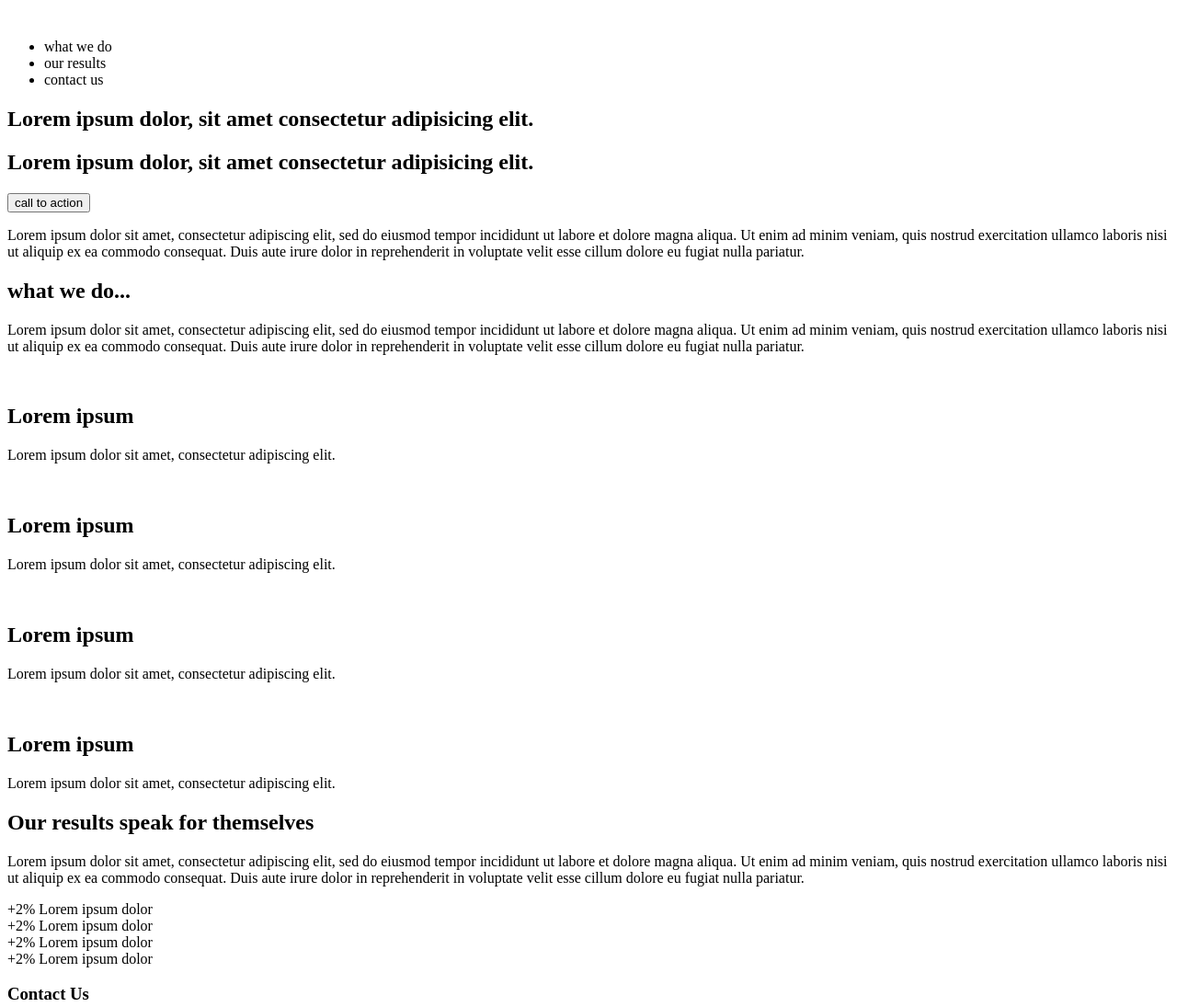
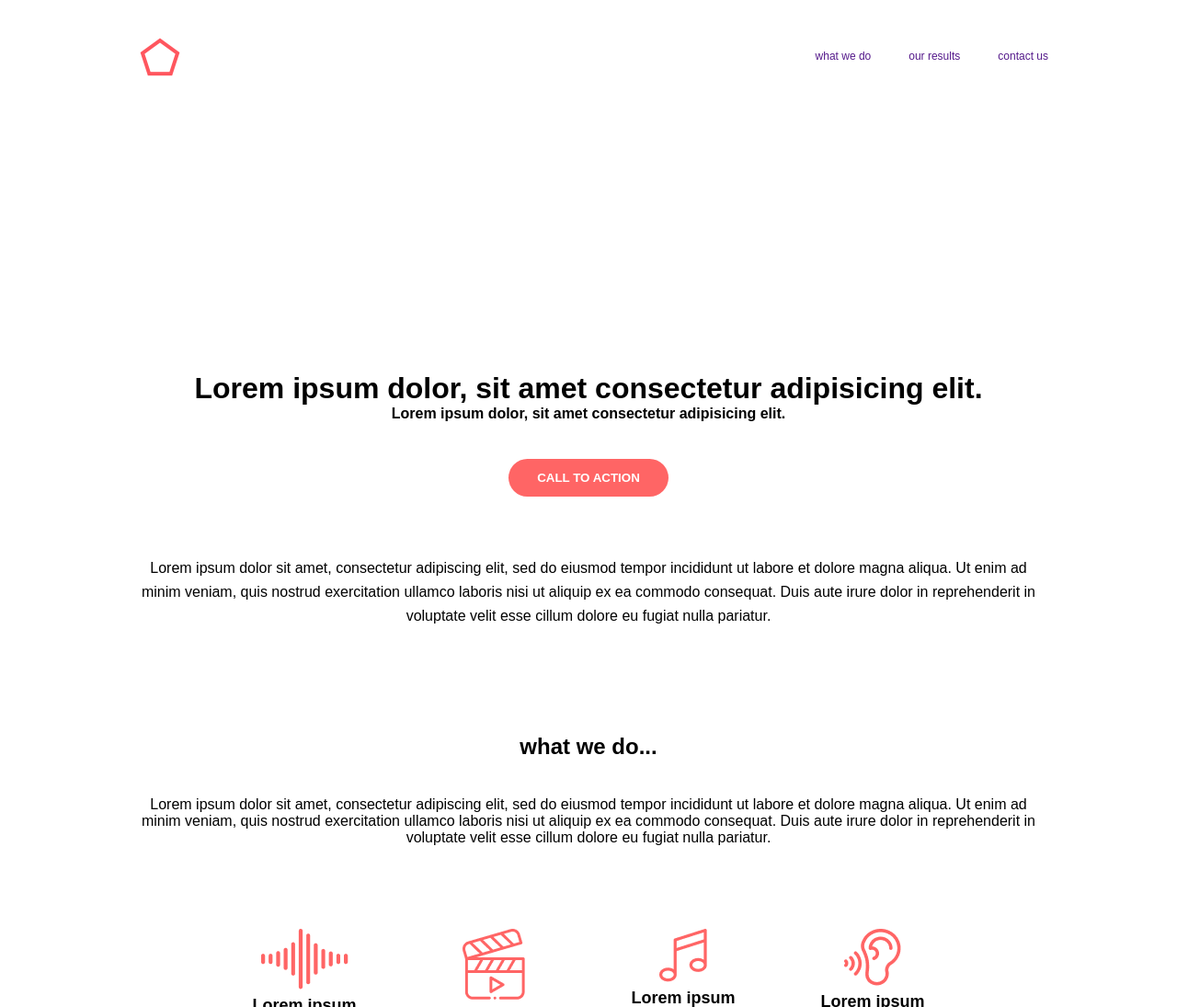
Before and after one commit to Eli-Keli/eli-sylvia-projects, a plain HTML site: page Headphones/index.html in a window 1280 px wide. Shown: the top 1095 px of the page at 92% size. Drawn offline with Linux system fonts and the light colour scheme; files whose address does not match are found by name.

Commit message:
Styling for hero-1 and what-we-do

```diff
--- a/Headphones/index.html
+++ b/Headphones/index.html
@@ -5,28 +5,29 @@
     <meta charset="UTF-8" />
     <meta name="viewport" content="width=device-width, initial-scale=1.0" />
     <title>Headphones</title>
+    <link rel="stylesheet" href="styles.css">
 </head>
 
 <body>
+    <section class="hero-wrapper">
+        <div class="hero">
             <header>
+                <img src="./assets/images/logo_headphones.png" alt="Logo" />
                 <nav>
-            <img src="" alt="" />
                     <ul>
-                <li>what we do</li>
-                <li>our results</li>
-                <li>contact us</li>
+                        <li><a href="">what we do</a></li>
+                        <li><a href="">our results</a></li>
+                        <li><a href="">contact us</a></li>
                     </ul>
                 </nav>
             </header>
-
             <main>
                 <section id="hero-section">
                     <div class="hero-container">
+                        <!-- <img class="hero-img" src="./assets/images/headphones_hero_1.jpg" alt=""> -->
                         <h1>Lorem ipsum dolor, sit amet consectetur adipisicing elit.</h1>
                         <h2>Lorem ipsum dolor, sit amet consectetur adipisicing elit.</h2>
-
-                <button>call to action</button>
-
+                        <button class="btn">call to action</button>
                         <p>
                             Lorem ipsum dolor sit amet, consectetur adipiscing elit, sed do
                             eiusmod tempor incididunt ut labore et dolore magna aliqua. Ut enim
@@ -35,6 +36,8 @@
                             reprehenderit in voluptate velit esse cillum dolore eu fugiat nulla
                             pariatur.
                         </p>
+                    </div>
+                </section>
         </div>
     </section>
 
@@ -53,23 +56,23 @@
                 </div>
 
                 <div class="part2">
-                    <div class="ic-01">
-                        <img src="" alt="" />
+                    <div>
+                        <img src="./assets/images/sound-frecuency.png" alt="" />
                         <h2>Lorem ipsum</h2>
                         <p>Lorem ipsum dolor sit amet, consectetur adipiscing elit.</p>
                     </div>
-                    <div class="ic-02">
-                        <img src="" alt="" />
+                    <div>
+                        <img src="./assets/images/video.png" alt="" />
                         <h2>Lorem ipsum</h2>
                         <p>Lorem ipsum dolor sit amet, consectetur adipiscing elit.</p>
                     </div>
-                    <div class="ic-03">
-                        <img src="" alt="" />
+                    <div>
+                        <img src="./assets/images/music.png" alt="" />
                         <h2>Lorem ipsum</h2>
                         <p>Lorem ipsum dolor sit amet, consectetur adipiscing elit.</p>
                     </div>
-                    <div class="ic-04">
-                        <img src="" alt="" />
+                    <div>
+                        <img src="./assets/images/hearing.png" alt="" />
                         <h2>Lorem ipsum</h2>
                         <p>Lorem ipsum dolor sit amet, consectetur adipiscing elit.</p>
                     </div>
--- a/Headphones/styles.css
+++ b/Headphones/styles.css
@@ -0,0 +1,114 @@
+@font-face {
+    font-family: "Souce Sans Pro";
+    src: url(./assets/font/SourceSansPro-Black.otf)
+     url(./assets/font/SourceSansPro-Bold.otf)
+     url(./assets/font/SourceSansPro-Light.otf)
+     url(./assets/font/SourceSansPro-ExtraLight.otf)
+     url(./assets/font/SourceSansPro-Semibold.otf)
+     url(./assets/font/SourceSansPro-Regular.otf);
+}
+
+* {
+    box-sizing: border-box;
+    margin: 0;
+}
+
+body {
+    font-family: "Source Sans Pro", sans-serif;
+}
+
+/* --------Header Styles-------- */
+
+header {
+    max-width: 1000px;
+    margin: 0 auto;
+    margin-top: 28px;
+    display: flex;
+    justify-content: space-between;
+    align-items: center;
+
+}
+
+header nav ul {
+    display: flex;
+    gap: 41px;
+}
+
+header nav ul li {
+    list-style: none;
+}
+
+header nav ul li a {
+    text-decoration: none;
+    font-size: 12px;
+    /* color: #ffff; */
+}
+
+
+
+/* --------Hero Styles-------- */
+
+/* .hero-wrapper {
+   background: url(./assets/images/headphones_hero_1.jpg);
+} */
+
+.hero-container{
+    max-width: 1000px;
+    margin: 312px auto 115px;
+    text-align: center;
+}
+
+.hero-container h1 {
+    font-size: 32px;
+}
+.hero-container h2 {
+    font-size: 1rem;
+}
+
+.btn {
+    margin: 40px 0 65px;
+    padding: 13px 31px;
+    border: none;
+    border-radius: 22px;
+    background-color: #FF6565;
+    color: #ffff;
+    text-transform: uppercase;
+    font-weight: 700;
+}
+
+.hero-container p {
+    line-height: 26px;
+}
+
+
+
+/* --------What we do styles-------- */
+
+.what-we-do-container {
+    max-width: 1000px;
+    margin: 0 auto;
+    text-align: center;
+}
+
+.what-we-do-container .part1 {
+    display: flex;
+    flex-direction: column;
+    gap: 40px;
+}
+
+.what-we-do-container .part2 {
+    display: flex;
+    gap: 58px;
+    margin: 90px 117px;
+}
+
+.part2 div h2 {
+    font-size: 18px;
+    margin-bottom: 13px;
+    line-height: 26px;
+}
+
+.part2 div p {
+    font-size: 14px;
+    line-height: 26px;
+}
```
Lines whose indentation alone changed are shown as unchanged.
